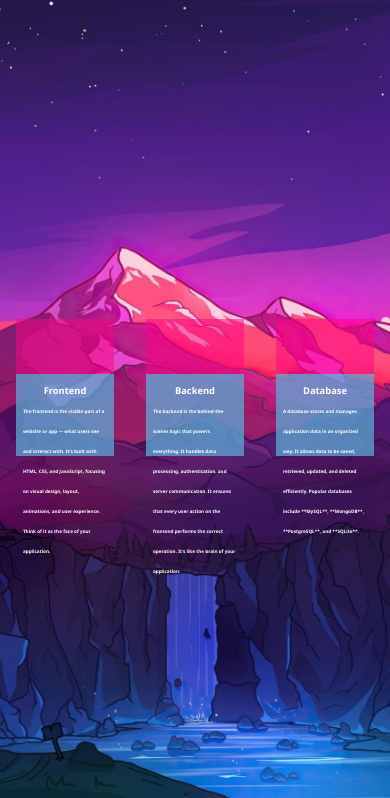
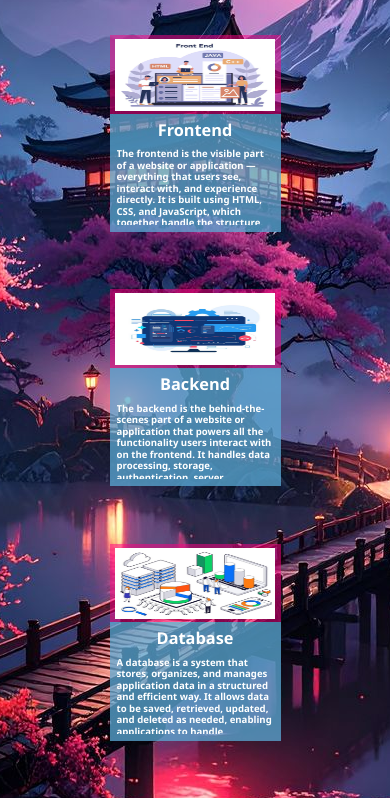
Before and after one commit to huzaifa-khan00/3rd-assignment-cards-page, a plain HTML site: page index.html in a window 390 px wide. Shown: the part 46-844 px from the top of the page. Drawn offline with Linux system fonts and the light colour scheme.

Commit message:
Cards Website - Completed

```diff
--- a/CSS/style.css
+++ b/CSS/style.css
@@ -4,16 +4,17 @@
   padding: 0;
 }
 
-html, body {
+html,
+body {
   width: 100%;
   height: 100%;
   background-color: gray;
 }
 
 .container {
-    width: 100vw;
-    height: 100vh;
-    background-image: url('/Assets/Images/landscape-background.jpeg');
+  width: 100%;
+  height: 100%;
+  background-image: url("../Assets/Images/landscape-background.jpeg");
   background-repeat: no-repeat;
   background-position: center;
   background-size: cover;
@@ -58,6 +59,7 @@ nav img {
   align-items: center;
   justify-content: space-around;
   width: 100%;
+  height: 50px;
 }
 
 .links li {
@@ -66,10 +68,11 @@ nav img {
   justify-content: center;
   align-items: center;
   width: 20%;
-    height: 100%;
+  height: 3.472vw;
 }
 
-.link img, .links a  {
+.link img,
+.links a {
   height: 100%;
 }
 
@@ -78,7 +81,7 @@ nav img {
   justify-content: center;
   align-items: center;
   height: 60%;
-    width:4%;
+  width: 4%;
 }
 
 .menu img {
@@ -91,11 +94,16 @@ nav img {
   align-items: center;
   width: 100%;
   height: calc(100% - 6vw);
+  flex-wrap: wrap;
 }
 
-.card1, .card2, .card3 {
-    width: 25vw;
-    height: 35vw;
+.card1,
+.card2,
+.card3 {
+  /* width: 25vw; */
+  width: 360px;
+  /* height: 35vw; */
+  height: 504px;
   background-color: rgba(255, 0, 132, 0.5);
   display: flex;
   flex-direction: column;
@@ -111,8 +119,233 @@ nav img {
   align-items: center;
   height: 60%;
   background-color: rgba(11, 255, 255, 0.5);
-    font-family: 'Segoe UI', Tahoma, Geneva, Verdana, sans-serif;
+  font-family: "Segoe UI", Tahoma, Geneva, Verdana, sans-serif;
   line-height: 20px;
-    font-size: 1.2vw;
+  font-size: 1.2em;
   font-weight: bold;
 }
+
+.card1 img {
+  height: 100%;
+  width: 100%;
+}
+
+.img1 {
+  width: 266.672px;
+  height: 203px;
+}
+
+.card2 img {
+  height: 100%;
+  width: 100%;
+}
+
+.img2 {
+  width: 266.672px;
+  height: 203px;
+}
+
+.card3 img {
+  height: 100%;
+  width: 100%;
+}
+
+.img3 {
+  width: 266.672px;
+  height: 203px;
+}
+
+.card-content h1 {
+  font-size: 1.6em;
+  margin-bottom: 2.392vw;
+}
+
+.card-content p {
+  overflow: hidden;
+}
+
+@media (max-width: 2560px) {
+  .card-content {
+    font-size: 1.8em;
+    line-height: 1.2;
+    justify-content: start;
+  }
+
+  .card-content h1 {
+    font-size: 2.6vw;
+    margin-bottom: 26px;
+  }
+
+  .card1,
+  .card2,
+  .card3 {
+    width: 500px;
+    height: 804px;
+  }
+}
+
+.card1 img,
+.card2 img,
+.card3 img {
+  height: 96%;
+  width: 100%;
+}
+
+.img1, .img2, .img3 {
+  /* width: 31.544em;
+  height: 19.102em; */
+  width: 93%;
+  height: 38%;
+}
+
+
+
+@media (max-width: 1521px) {
+  .card-content {
+    font-size: 1em;
+  }
+
+  .card-content h1 {
+    font-size: 2.6vw;
+  }
+
+  .card1,
+  .card2,
+  .card3 {
+    width: 421px;
+    height: 722px;
+  }
+}
+
+@media (max-width: 1079px) {
+  .card-content {
+    font-size: 1em;
+  }
+
+  .card-content h1 {
+    font-size: 2.6vw;
+  }
+
+  .card1,
+  .card2,
+  .card3 {
+    width: 27.711vw;
+    height: 51.344vw;
+  }
+}
+
+@media (max-width: 956px) {
+  .card-content {
+    font-size: 1em;
+  }
+
+  .card-content h1 {
+    font-size: 2.6vw;
+  }
+
+  .card1,
+  .card2,
+  .card3 {
+    width: 300px;
+    height: 504px;
+  }
+}
+
+@media (max-width: 916px) {
+  .card-content {
+    font-size: 1em;
+  }
+
+  .card-content h1 {
+    font-size: 2.6vw;
+  }
+
+  .card1,
+  .card2,
+  .card3 {
+    width: 250px;
+    height: 404px;
+  }
+}
+
+@media (max-width: 768px) {
+  .card-content {
+    font-size: 1em;
+  }
+  .card-content h1 {
+    font-size: 2.6vw;
+  }
+
+  .card1,
+  .card2,
+  .card3 {
+    width: 234px;
+    height: 400px;
+  }
+}
+
+@media (max-width: 727px) {
+  .card-content {
+    font-size: 0.6em;
+    padding: 7px;
+  }
+
+  .card-content h1 {
+    font-size: 1.7em;
+    margin-bottom: 8px;
+  }
+
+  .card1,
+  .card2,
+  .card3 {
+    width: 171px;
+    height: 197px;
+  }
+
+  .cards-parent {
+    display: flex;
+    flex-direction: column;
+    justify-content: space-evenly;
+    flex-wrap: nowrap;
+  }
+
+  .container {
+    background-image: url("../Assets/Images/Mystic\ Moonlight\ Temple\ 🌸🌕\ 4k\ Wallpaper.jpeg");
+    background-size: auto;
+  }
+
+  nav {
+    padding: 1px;
+  }
+
+  .links ul {
+    height: 20px;
+  }
+}
+
+@media (max-width: 425px) {
+  .links ul {
+    display: none;
+  }
+
+  .links li {
+    display: none;
+  }
+
+  .menu {
+    display: block;
+    height: 26px;
+    width: 34px;
+  }
+
+  .card-content h1 {
+    margin-bottom: 8px;
+  }
+}
+
+@media (max-width: 375px) {
+  .menu {
+    height: 28px;
+    width: 23px;
+  }
+}
--- a/index.html
+++ b/index.html
@@ -6,12 +6,15 @@
     <title>Practice</title>
     <link rel="stylesheet" href="./CSS/style.css" type="text/css" />
   </head>
+
   <body>
     <div class="container">
       <nav>
-        <span class="logo"
-          ><img
-            src="/Assets/Images/logo.jpg"
+        <span class="logo">
+          <img
+            class="logo-img"
+            title="png image from pngtree.com/"
+            src="./Assets/Images/logo.jpg"
             alt="Anime Illustration"
             width="100px"
             height="100%"
@@ -24,22 +27,16 @@
                   class="icons home"
                   src="./Assets/Icons/home.svg"
                   alt="home page"
+                  title="Home Page"
               /></a>
             </li>
             <li>
               <a href="#"
                 ><img
                   class="icons about"
-                  src="./Assets/Icons/about.svg"
-                  alt="about page"
-              /></a>
-            </li>
-            <li>
-              <a href="#"
-                ><img
-                  class="icons"
                   src="./Assets/Icons/cart.svg"
                   alt="kart page"
+                  title="Add To Kart"
               /></a>
             </li>
             <li>
@@ -47,7 +44,15 @@
                 ><img
                   class="icons"
                   src="./Assets/Icons/contact.svg"
-                  alt="contact page"
+                  title="Contact Support"
+              /></a>
+            </li>
+            <li>
+              <a href="#"
+                ><img
+                  class="icons"
+                  src="./Assets/Icons/about.svg"
+                  title="About Our Website"
               /></a>
             </li>
             <li>
@@ -56,6 +61,7 @@
                   class="icons"
                   src="./Assets/Icons/faqs.svg"
                   alt="Frequently asked questions"
+                  title="Your Queries Solved"
               /></a>
             </li>
           </ul>
@@ -66,40 +72,56 @@
       </nav>
       <main class="cards-parent">
         <div class="card1">
-          <div><img src="" alt="" /></div>
+          <div class="img1"><img src="./Assets/Images/front-end.png" alt="Front-End" height="200px"/></div>
           <div class="card-content">
             <h1>Frontend</h1>
             <p>
-              The frontend is the visible part of a website or app — what users
-              see and interact with. It’s built with HTML, CSS, and JavaScript,
-              focusing on visual design, layout, animations, and user
-              experience. Think of it as the face of your application.
+              The frontend is the visible part of a website or application —
+              everything that users see, interact with, and experience directly.
+              It is built using HTML, CSS, and JavaScript, which together handle
+              the structure, styling, and interactivity of the interface. The
+              frontend is responsible for visual design, layout, animations,
+              responsiveness, and overall user experience, ensuring that the
+              application is not only functional but also visually appealing and
+              intuitive. Think of it as the face of your application, shaping
+              how users perceive and engage with your product.
             </p>
           </div>
         </div>
 
         <div class="card2">
-          <div><img src="" alt="" /></div>
+          <div class="img2"><img src="./Assets/Images/back-end.png" alt="Back-End" height="203.969px"/></div>
           <div class="card-content">
             <h1>Backend</h1>
             <p>
-              The backend is the behind-the-scenes logic that powers everything.
-              It handles data processing, authentication, and server
-              communication. It ensures that every user action on the frontend
-              performs the correct operation. It’s like the brain of your
-              application.
+              The backend is the behind-the-scenes part of a website or
+              application that powers all the functionality users interact with
+              on the frontend. It handles data processing, storage,
+              authentication, server communication, and business logic, ensuring
+              that every action a user takes on the frontend results in the
+              correct operation. The backend manages databases, APIs, and
+              server-side operations, making sure the application runs smoothly
+              and securely. You can think of it as the brain of your
+              application, orchestrating everything that happens behind the
+              scenes.
             </p>
           </div>
         </div>
         <div class="card3">
-          <div><img src="" alt="" /></div>
+          <div class="img3"><img src="./Assets/Images/data-base.png" alt="Database" height="200px"/></div>
           <div class="card-content">
             <h1>Database</h1>
             <p>
-              A database stores and manages application data in an organized
-              way. It allows data to be saved, retrieved, updated, and deleted
-              efficiently. Popular databases include **MySQL**, **MongoDB**,
-              **PostgreSQL**, and **SQLite**.
+              A database is a system that stores, organizes, and manages
+              application data in a structured and efficient way. It allows data
+              to be saved, retrieved, updated, and deleted as needed, enabling
+              applications to handle information reliably. Databases can handle
+              everything from simple user records to complex relationships and
+              large-scale datasets. Popular databases include MySQL, MongoDB,
+              PostgreSQL, and SQLite, each with its own strengths and use cases
+              depending on the application’s requirements. Think of a database
+              as the memory and storage system that keeps your application’s
+              data safe, organized, and accessible.
             </p>
           </div>
         </div>
```
Also changed, not shown: Assets/Images/Mystic Moonlight Temple 🌸🌕 4k Wallpaper.jpeg (added), Assets/Images/back-end.png (added), Assets/Images/data-base.png (added), Assets/Images/front-end.png (added), Assets/Images/portrait-background.jpg (deleted), 1 other file. Lines whose indentation alone changed are shown as unchanged.
